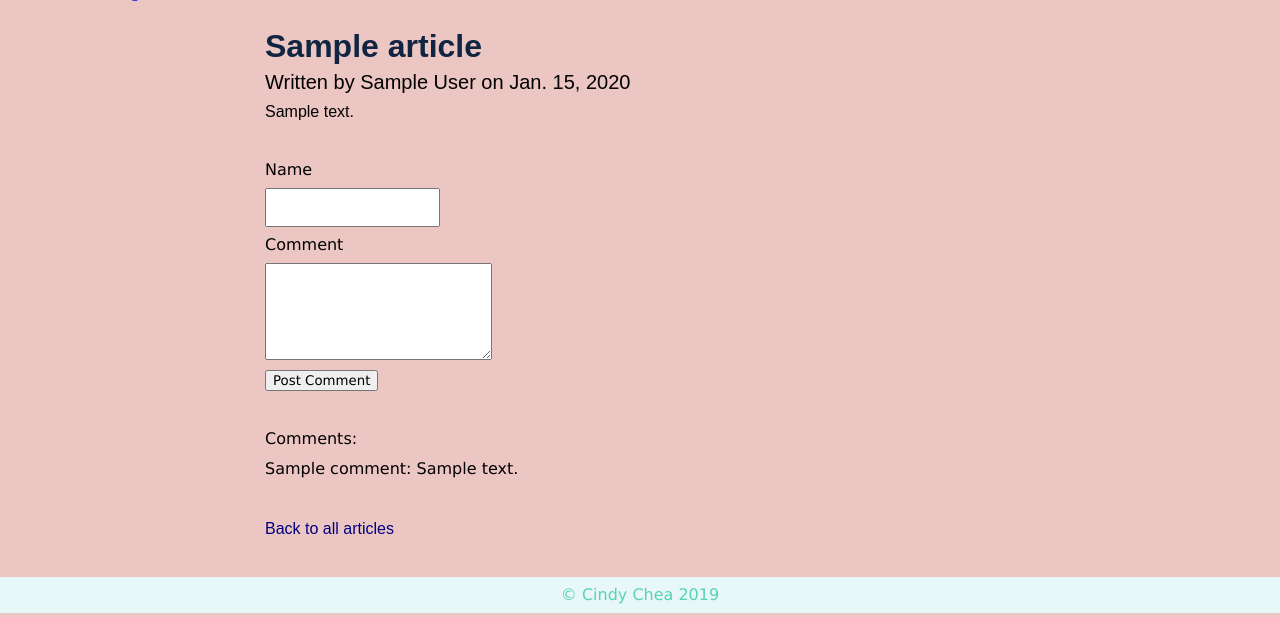
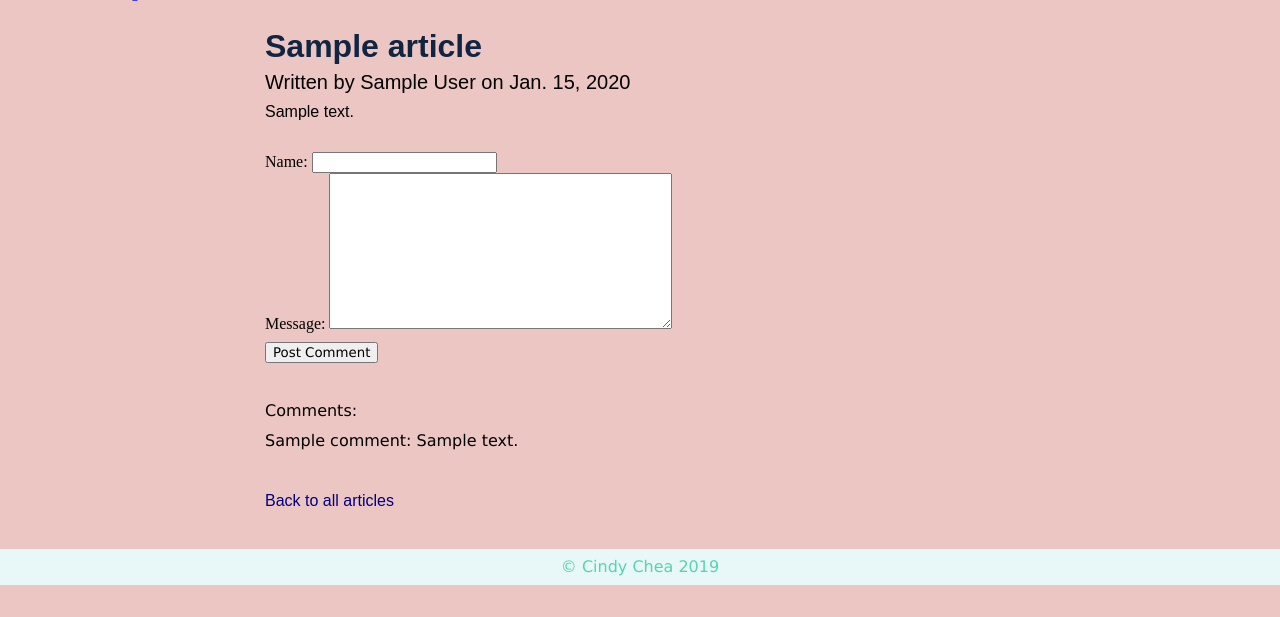
Before and after one commit to cindychea/django_blog, a Django app: page /article/1 in a window 1280 px wide. Shown: the part 120-737 px from the top of the page. Run offline with Django 3.2, Linux system fonts and the light colour scheme; tables that the repository leaves empty hold one stand-in row (values such as "Sample post"); some libraries are stand-ins or nearby versions.

Commit message:
refactored comment form using ModelForms

```diff
--- a/blog/forms.py
+++ b/blog/forms.py
@@ -1,4 +1,4 @@
-from .models import Article
+from .models import Article, Comment
 from django.forms import ModelForm
 from django import forms
 from django.forms import CharField, PasswordInput
@@ -38,3 +38,9 @@ class ArticleForm(ModelForm):
 class LoginForm(forms.Form):
     username = CharField(label='Username', max_length=64)
     password = CharField(widget=PasswordInput())
+
+class CommentForm(ModelForm):
+
+    class Meta:
+        model = Comment
+        fields = ['name', 'message']
--- a/blog/templates/article_page.html
+++ b/blog/templates/article_page.html
@@ -5,17 +5,19 @@
         <h3 class="publish">Written by {{ article.author }} on {{ article.published_date }}</h3>
         <p class="body">{{ article.body }}</p>
     </article>
-    <form action="{% url 'create_comment' %}" method="post">
+
+    {% if error %}
+    {{error}}
+    {% endif %}
+
+    <form action="{% url 'post_comment' id=article.id %}" method='POST'>
         {% csrf_token %}
-        <input type="hidden" name="article" value="{{  article.pk }}">
-        <label class="form-title" for="name">Name</label>
-        <input class="form-input" id="name" type="text" name="name">
-        <label class="form-title" for="message">Comment</label>
-        <textarea class="form-input" id="message" name="message" cols="30" rows="5"></textarea>
+        {{ comment_form.as_p }}
         <button class="submit" type="submit">
             <span>Post Comment</span>
         </button>
     </form>
+
     <h5 class="comment-title">Comments:</h5>
     <ul class="comments">
         {% for comment in article.comments.all %}
--- a/blog/urls.py
+++ b/blog/urls.py
@@ -22,10 +22,10 @@ urlpatterns = [
     path('home/', home_page, name='home'),
     path('admin/', admin.site.urls),
     path('article/<int:id>', article_page, name='article_page'),
-    path('comments/new', create_comment, name='create_comment'),
     path('article/create', create_article, name='create_article'),
     path('article/post', post_article, name='post_article'),
     path('login/', login_page, name='login_page'),
     path('logout/', logout_page, name='logout_page'),
-    path('signup/', signup, name='signup')
+    path('signup/', signup, name='signup'),
+    path('article/<int:id>/comment', post_comment, name='post_comment')
 ]
--- a/blog/views.py
+++ b/blog/views.py
@@ -7,7 +7,7 @@ from django.contrib.auth import authenticate, login, logout
 from django.contrib.auth.forms import UserCreationForm
 from django.contrib.auth.decorators import login_required
 from blog.models import Article, Topic, Comment
-from blog.forms import ArticleForm, LoginForm
+from blog.forms import ArticleForm, LoginForm, CommentForm
 
 def root(request):
     return HttpResponseRedirect('home')
@@ -23,23 +23,37 @@ def home_page(request):
 
 def article_page(request, id):
     article = Article.objects.get(pk=id)
+    comment_form = CommentForm()
     context = {
         'title': 'DJANGO Article',
-        'article': article
+        'article': article,
+        'comment_form': comment_form
     }
     response = render(request, 'article_page.html', context)
     return HttpResponse(response)
 
-@require_http_methods(['POST'])
-def create_comment(request):
-    user_name = request.POST['name']
-    user_message = request.POST['message']
-    article_id = request.POST['article']
-    article = Article.objects.get(id=article_id)
-    Comment.objects.create(name=user_name, article=article, message=user_message)
-    return redirect('article_page', id=article_id)
+# @require_http_methods(['POST'])
+# def create_comment(request):
+#     user_name = request.POST['name']
+#     user_message = request.POST['message']
+#     article_id = request.POST['article']
+#     article = Article.objects.get(id=article_id)
+#     Comment.objects.create(name=user_name, article=article, message=user_message)
+#     return redirect('article_page', id=article_id)
 
-# Unable to refactor comment form using ModelForm
+def post_comment(request, id):
+    article = Article.objects.get(id=id)
+    comment_form = CommentForm(request.POST)
+    if comment_form.is_valid():
+        comment = comment_form.save(commit=False)
+        comment.article = article
+        comment.save()
+        return redirect('article_page', id=id)
+    else:
+        comment_form = CommentForm()
+        context = {'comment_form': comment_form, 'article': article, id: article.id, 'error': 'You have submitted an invalid form, please try again!'}
+        return render(request, 'article_page.html', context)
+
 
 @login_required
 def create_article(request):
```
